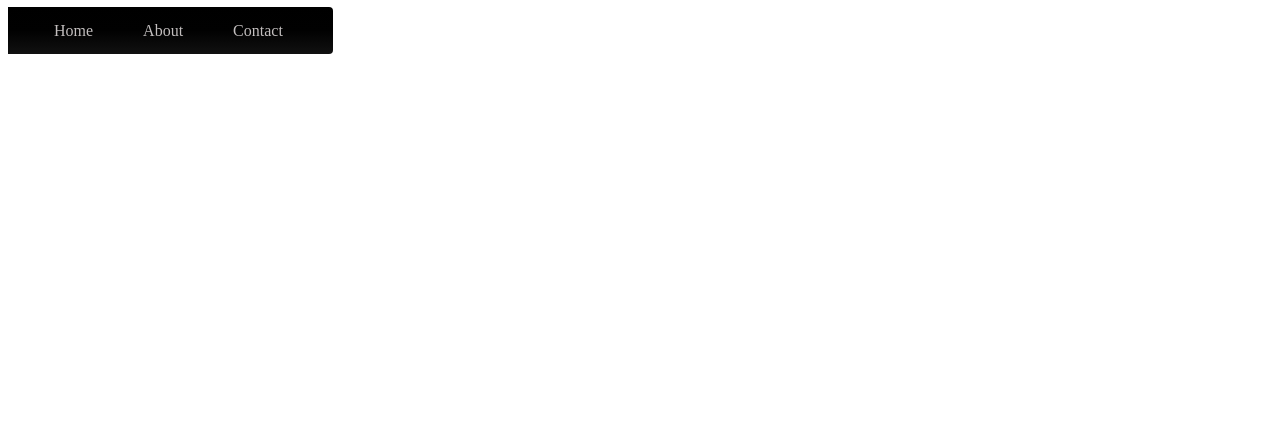
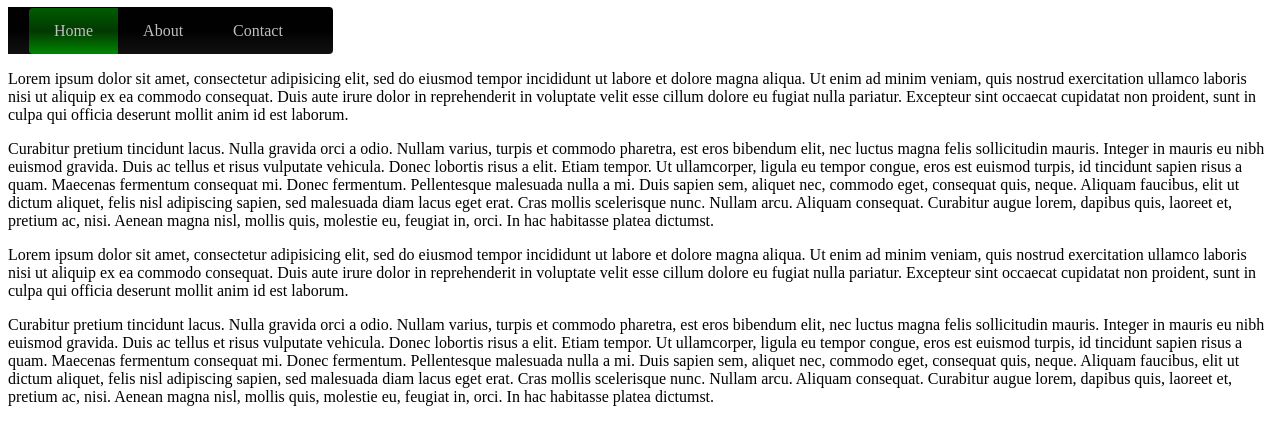
Before and after one commit to anda702/webtek, a PHP site: page /products/andreas/index.html in a window 1280 px wide. Shown: the top 445 px of the page. Run offline with PHP 8.4, Linux system fonts and the light colour scheme; a stand-in replaces the project's code that opens the database connection.

Commit message:
expanded css

```diff
--- a/public/products/andreas/index.html
+++ b/public/products/andreas/index.html
@@ -9,7 +9,7 @@
         <header>
            <nav>
                 <ul>
-                    <li><a href="index.html">Home</a>
+                    <li><a class="active" href="index.html">Home</a>
                     <li><a href="#">About</a>
                     <li><a href="#">Contact</a>
                 </ul>
@@ -17,9 +17,21 @@
         </header>
         <main>
             <article>
+                <p>
+                    Lorem ipsum dolor sit amet, consectetur adipisicing elit, sed do eiusmod tempor incididunt ut labore et dolore magna aliqua. Ut enim ad minim veniam, quis nostrud exercitation ullamco laboris nisi ut aliquip ex ea commodo consequat. Duis aute irure dolor in reprehenderit in voluptate velit esse cillum dolore eu fugiat nulla pariatur. Excepteur sint occaecat cupidatat non proident, sunt in culpa qui officia deserunt mollit anim id est laborum.
+                </p>
+                <p>
+                    Curabitur pretium tincidunt lacus. Nulla gravida orci a odio. Nullam varius, turpis et commodo pharetra, est eros bibendum elit, nec luctus magna felis sollicitudin mauris. Integer in mauris eu nibh euismod gravida. Duis ac tellus et risus vulputate vehicula. Donec lobortis risus a elit. Etiam tempor. Ut ullamcorper, ligula eu tempor congue, eros est euismod turpis, id tincidunt sapien risus a quam. Maecenas fermentum consequat mi. Donec fermentum. Pellentesque malesuada nulla a mi. Duis sapien sem, aliquet nec, commodo eget, consequat quis, neque. Aliquam faucibus, elit ut dictum aliquet, felis nisl adipiscing sapien, sed malesuada diam lacus eget erat. Cras mollis scelerisque nunc. Nullam arcu. Aliquam consequat. Curabitur augue lorem, dapibus quis, laoreet et, pretium ac, nisi. Aenean magna nisl, mollis quis, molestie eu, feugiat in, orci. In hac habitasse platea dictumst.
+                </p>
 
             </article>
             <article>
+                <p>
+                    Lorem ipsum dolor sit amet, consectetur adipisicing elit, sed do eiusmod tempor incididunt ut labore et dolore magna aliqua. Ut enim ad minim veniam, quis nostrud exercitation ullamco laboris nisi ut aliquip ex ea commodo consequat. Duis aute irure dolor in reprehenderit in voluptate velit esse cillum dolore eu fugiat nulla pariatur. Excepteur sint occaecat cupidatat non proident, sunt in culpa qui officia deserunt mollit anim id est laborum.
+                </p>
+                <p>
+                    Curabitur pretium tincidunt lacus. Nulla gravida orci a odio. Nullam varius, turpis et commodo pharetra, est eros bibendum elit, nec luctus magna felis sollicitudin mauris. Integer in mauris eu nibh euismod gravida. Duis ac tellus et risus vulputate vehicula. Donec lobortis risus a elit. Etiam tempor. Ut ullamcorper, ligula eu tempor congue, eros est euismod turpis, id tincidunt sapien risus a quam. Maecenas fermentum consequat mi. Donec fermentum. Pellentesque malesuada nulla a mi. Duis sapien sem, aliquet nec, commodo eget, consequat quis, neque. Aliquam faucibus, elit ut dictum aliquet, felis nisl adipiscing sapien, sed malesuada diam lacus eget erat. Cras mollis scelerisque nunc. Nullam arcu. Aliquam consequat. Curabitur augue lorem, dapibus quis, laoreet et, pretium ac, nisi. Aenean magna nisl, mollis quis, molestie eu, feugiat in, orci. In hac habitasse platea dictumst.
+                </p>
 
             </article>
         </main>
--- a/public/products/andreas/style.css
+++ b/public/products/andreas/style.css
@@ -1,5 +1,5 @@
 .active{
-    background: linear-gradient(#000000, #010101, #111111);
+    background: linear-gradient(#005C00, #023802, #008700);
     padding-top: 14px;
     padding-bottom: 14px;
     padding-right: -4px;
```
